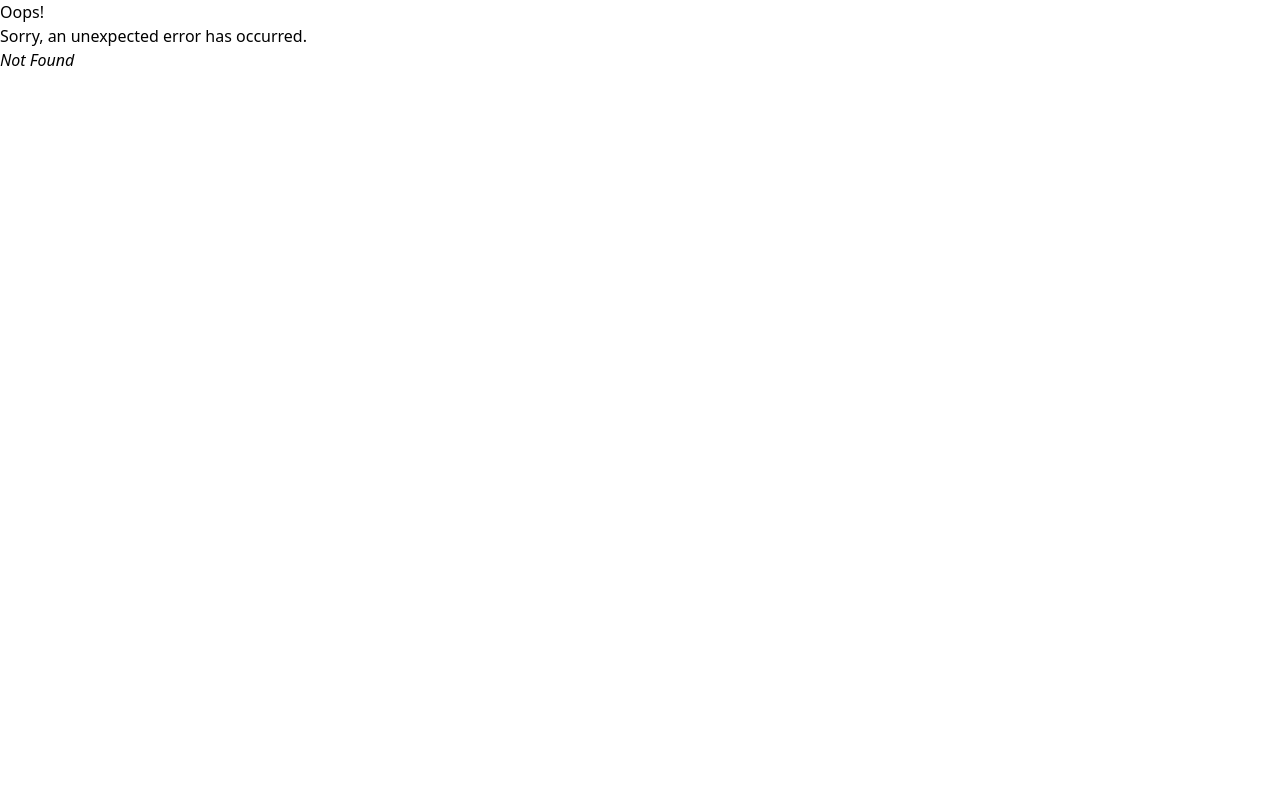
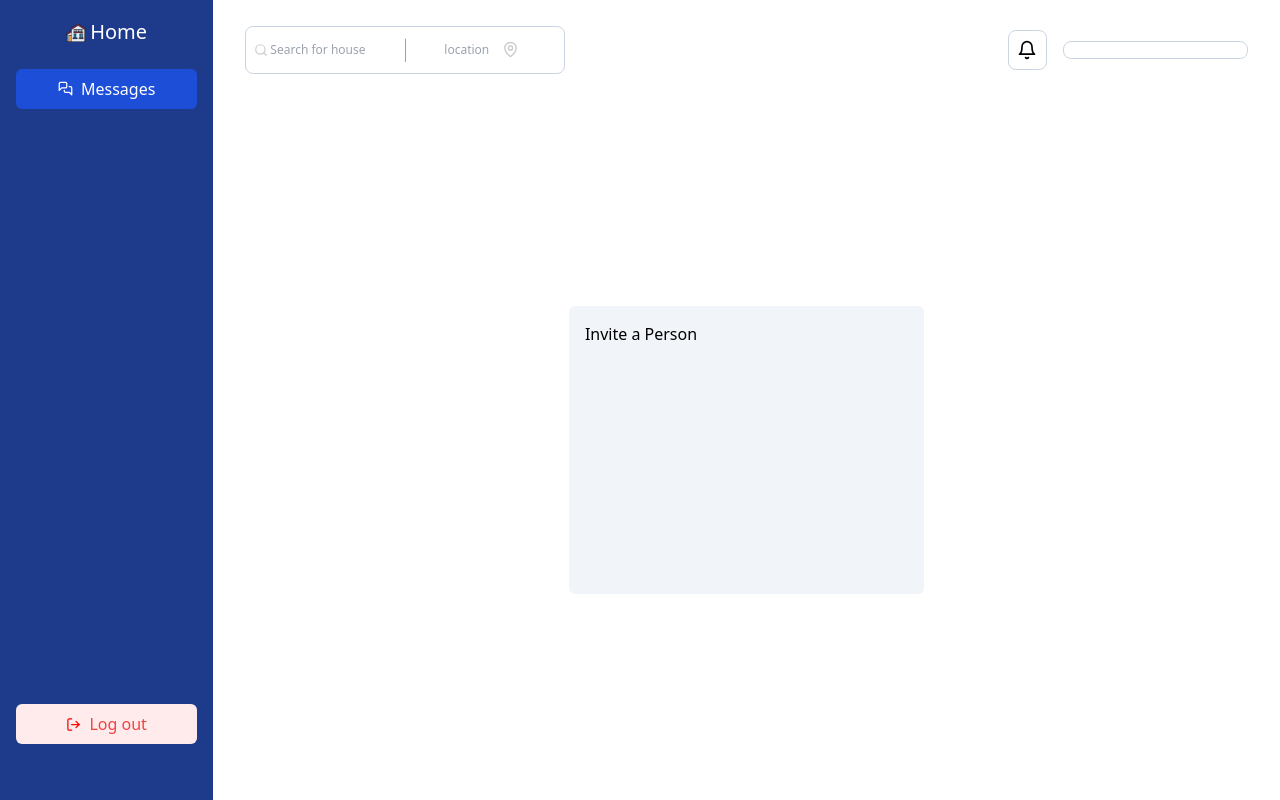
Before and after one commit to olartbaraq/chathome-frontend, a React (Vite) app: page /mainpage/adduser in a window 1280 px wide. Before the commit this address had no page. Built offline with nearby package versions, Linux system fonts and the light colour scheme.

Commit message:
feature: impletemented add user UI

```diff
--- a/src/main.tsx
+++ b/src/main.tsx
@@ -9,7 +9,8 @@ import ErrorPage from "./error-page.tsx";
 import Login from "./routes/Login.tsx";
 import Signup from "./routes/Signup.tsx";
 import Mainlayout from "./routes/MainLayout.tsx";
-import NoChatpage from "./context/NoChatPage.tsx";
+import NoChatpage from "./routes/NoChatPage.tsx";
+import InviteUser from "./routes/InviteUser.tsx";
 import { ContextProvider } from "./context/ContextProvider.tsx";
 
 const router = createBrowserRouter([
@@ -38,6 +39,11 @@ const router = createBrowserRouter([
         element: <NoChatpage />,
         errorElement: <ErrorPage />,
       },
+      {
+        path: "adduser",
+        element: <InviteUser />,
+        errorElement: <ErrorPage />,
+      },
     ],
   },
 ]);
--- /dev/null
+++ b/src/routes/InviteUser.tsx
@@ -0,0 +1,11 @@
+const InviteUser = () => {
+  return (
+    <div className="w-full h-full flex items-center justify-center">
+      <div className="w-1/3 h-72 rounded-md p-4 bg-slate-100 flex flex-col space-y-5">
+        <h3>Invite a Person</h3>
+      </div>
+    </div>
+  );
+};
+
+export default InviteUser;
--- a/src/routes/Login.tsx
+++ b/src/routes/Login.tsx
@@ -116,7 +116,7 @@ const Login = () => {
 
         <div className="flex flex-col space-y-3 items-center border border-blue-500 rounded-xl p-6">
           <h2>
-            Don't have an account?
+            Don't have an account?{" "}
             <Link
               className="text-base text-blue-900 font-normal leading-relaxed"
               to={"/register"}
--- a/src/routes/Mainlayout.tsx
+++ b/src/routes/Mainlayout.tsx
@@ -14,9 +14,9 @@ const Mainlayout = () => {
   const { userData, setUser } = useContext(UserContext);
   const navigate = useNavigate();
 
-  if (userData.isLoggedIn == false) {
-    return <Navigate to={"/login"} />;
-  }
+  // if (userData.isLoggedIn == false) {
+  //   return <Navigate to={"/login"} />;
+  // }
 
   const logoutHandler = () => {
     setUser({
--- a/src/context/NoChatPage.tsx
+++ b/src/routes/NoChatPage.tsx
@@ -1,7 +1,13 @@
 import { MessagesSquare } from "lucide-react";
 import { Plus } from "lucide-react";
+import { useNavigate } from "react-router-dom";
 
 const NoChatpage = () => {
+  const navigate = useNavigate();
+
+  const addUserhandler = () => {
+    navigate("/mainpage/adduser");
+  };
   return (
     <div className="w-full h-full flex items-center justify-center self-center">
       <div className="w-full flex flex-col items-center space-y-4">
@@ -18,6 +24,7 @@ const NoChatpage = () => {
         <button
           type="button"
           className="bg-blue-900 w-36 h-10 flex items-center justify-center rounded-md space-x-2"
+          onClick={addUserhandler}
         >
           <Plus color="#fff" size={15} />
           <p className="text-white">Add a person</p>
```
